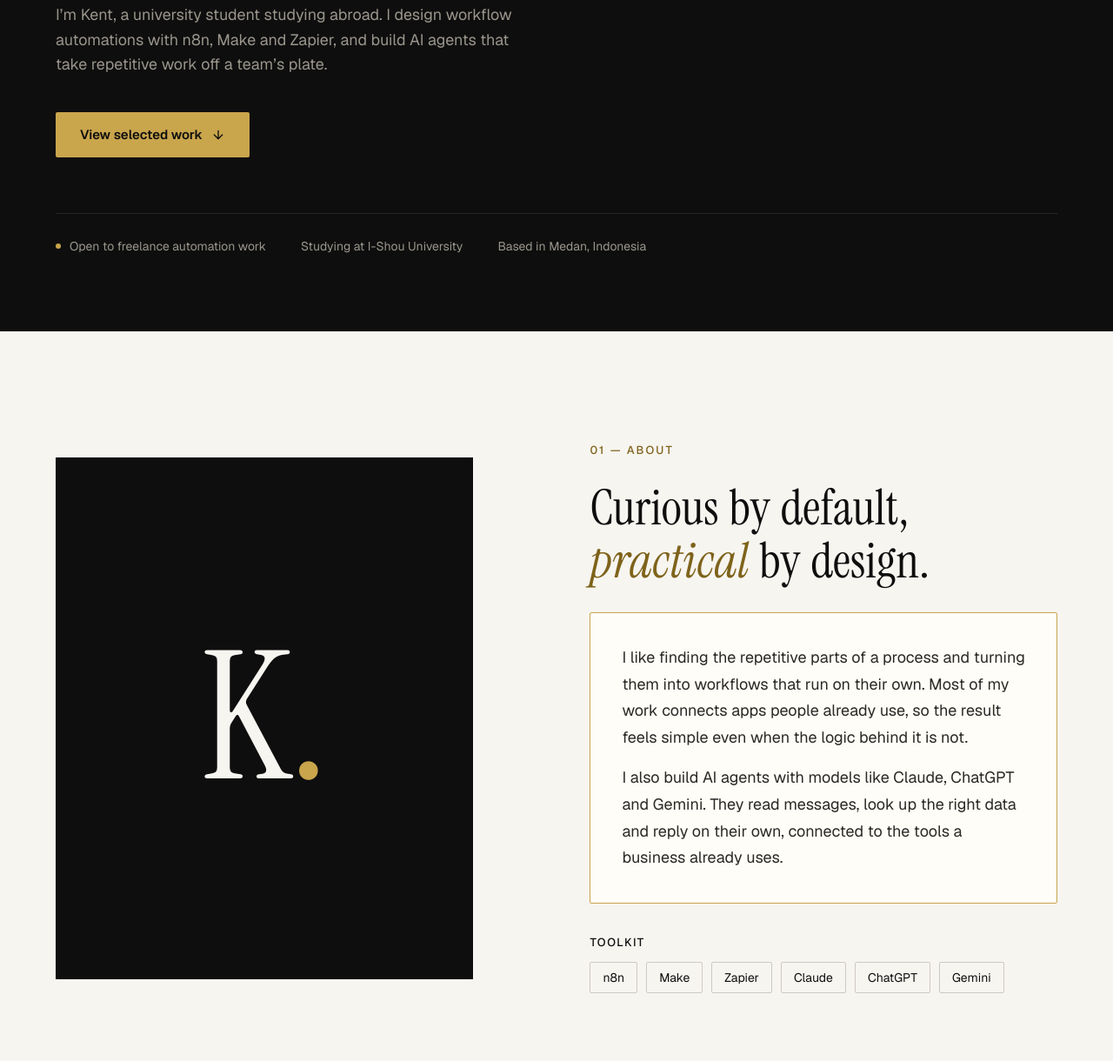
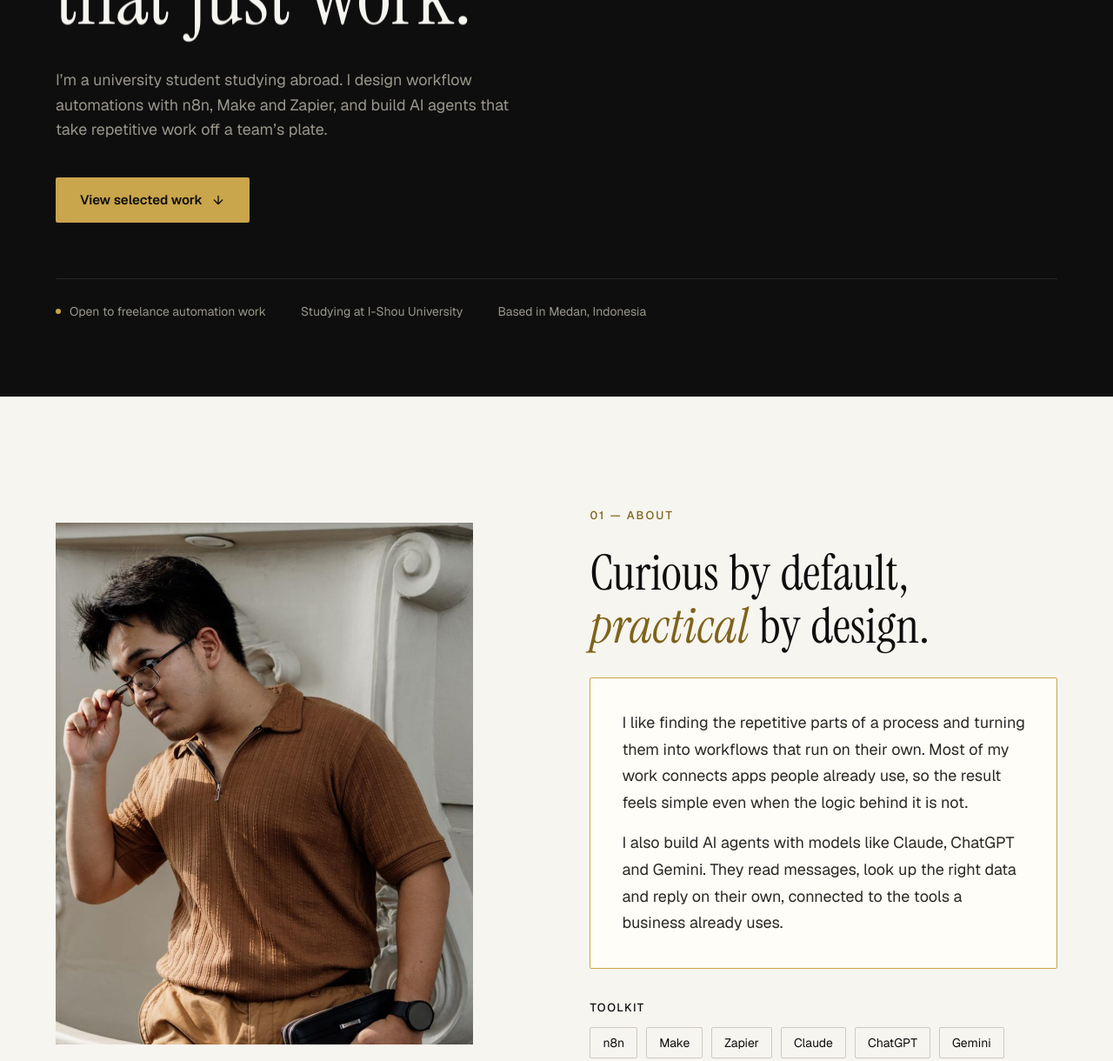
Before and after one commit to Kentlacan/kent-portfolio, a plain HTML site: page index.html in a window 1280 px wide. Shown: the part 590-1810 px from the top of the page at 87% size. Drawn offline with nearby package versions, Linux system fonts and the light colour scheme.

Commit message:
Add portrait photo and greeting

```diff
--- a/animations.js
+++ b/animations.js
@@ -66,11 +66,13 @@
       var h1 = $('h1', hero);
       var lines = splitLines(h1);
       var tl = gsap.timeline({ defaults: { ease: EASE } });
+      var greeting = $('.greeting', hero);
       tl.from($('p', hero), { autoAlpha: 0, x: -24, duration: 0.7 }, 0.2)
-        .from(lines, { yPercent: 110, duration: 1.1, stagger: 0.12, ease: 'power4.out' }, 0.3)
-        .from(h1.nextElementSibling, { autoAlpha: 0, y: 24, duration: 0.8 }, 0.75)
-        .from(h1.nextElementSibling.nextElementSibling, { autoAlpha: 0, y: 24, duration: 0.8 }, 0.9)
-        .from($$(':scope > div:last-child > span', hero), { autoAlpha: 0, y: 16, duration: 0.6, stagger: 0.08 }, 1.05);
+        .from(greeting, { autoAlpha: 0, y: 24, duration: 0.8 }, 0.3)
+        .from(lines, { yPercent: 110, duration: 1.1, stagger: 0.12, ease: 'power4.out' }, 0.5)
+        .from(h1.nextElementSibling, { autoAlpha: 0, y: 24, duration: 0.8 }, 0.95)
+        .from(h1.nextElementSibling.nextElementSibling, { autoAlpha: 0, y: 24, duration: 0.8 }, 1.1)
+        .from($$(':scope > div:last-child > span', hero), { autoAlpha: 0, y: 16, duration: 0.6, stagger: 0.08 }, 1.25);
     }
 
     // ---------- Section headings (eyebrow + h2) ----------
@@ -89,15 +91,15 @@
     // ---------- About ----------
     var about = $('#about');
     if (about) {
-      var photo = $('[role="img"]', about);
+      var photo = $('.portrait', about);
       if (photo) {
         gsap.from(photo, {
           autoAlpha: 0, x: side(-80).x, y: side(-80).y, duration: 1.1, ease: EASE,
           scrollTrigger: { trigger: photo, start: 'clamp(top 85%)', once: true }
         });
-        var mono = photo.firstElementChild;
-        if (mono) gsap.from(mono, {
-          scale: 0.8, autoAlpha: 0, duration: 1.2, delay: 0.25, ease: EASE,
+        var img = photo.querySelector('img');
+        if (img) gsap.from(img, {
+          scale: 1.18, duration: 1.6, ease: 'power2.out',
           scrollTrigger: { trigger: photo, start: 'clamp(top 85%)', once: true }
         });
       }
--- a/index.html
+++ b/index.html
@@ -113,8 +113,9 @@ body{overflow-x:clip}
 <section aria-label="Introduction" style="max-width: 1360px; margin: 0 auto; padding: clamp(72px, 10vw, 140px) clamp(20px, 5vw, 80px) clamp(56px, 7vw, 96px); min-height: 640px; box-sizing: border-box; display: flex; flex-direction: column; justify-content: space-between; gap: 64px">
 <div style="display: flex; flex-direction: column; gap: 32px">
 <p class="rise" style="margin: 0; display: flex; align-items: center; gap: 14px; font-size: 13px; font-weight: 500; letter-spacing: 0.16em; text-transform: uppercase; color: #C9A54C"><span style="display: inline-block; width: 32px; height: 1px; background: #C9A54C"></span>Portfolio — 2026</p>
+<p class="rise d1 greeting" style="margin: 0; font-family: 'Instrument Serif', Georgia, serif; font-size: clamp(28px, 2.8vw, 40px); line-height: 1.2; color: #F7F5F0">Hi, I’m <span style="font-style: italic; color: #C9A54C">Kent</span>.</p>
 <h1 class="rise d1" style="margin: 0; max-width: 100%; font-family: 'Instrument Serif', Georgia, serif; font-weight: 400; font-size: clamp(46px, 7.4vw, 116px); line-height: 1.08; letter-spacing: 0; word-spacing: 0.06em">I build <em style="font-style: italic; color: #C9A54C">automations</em><br>and AI Agents<br>that just work.</h1>
-<p class="rise d2" style="margin: 0; max-width: 46ch; font-size: clamp(17px, 1.4vw, 20px); line-height: 1.6; color: #9A968C">I’m Kent, a university student studying abroad. I design workflow automations with n8n, Make and Zapier, and build AI agents that take repetitive work off a team’s plate.</p>
+<p class="rise d2" style="margin: 0; max-width: 46ch; font-size: clamp(17px, 1.4vw, 20px); line-height: 1.6; color: #9A968C">I’m a university student studying abroad. I design workflow automations with n8n, Make and Zapier, and build AI agents that take repetitive work off a team’s plate.</p>
 <div class="rise d3" style="display: flex; flex-wrap: wrap; align-items: center; gap: 16px 28px; margin-top: 8px">
 <a href="#work" class="btn-gold" style="display: inline-flex; align-items: center; gap: 10px; min-height: 52px; padding: 0 28px; background: #C9A54C; color: #0E0E0E; border-radius: 2px; font-size: 15px; font-weight: 600">View selected work
 <svg width="16" height="16" viewBox="0 0 24 24" fill="none" stroke="currentColor" stroke-width="2" stroke-linecap="round" stroke-linejoin="round" aria-hidden="true"><path d="M12 5v14M5 12l7 7 7-7"></path></svg>
@@ -131,7 +132,7 @@ body{overflow-x:clip}
 <!-- ABOUT (light) -->
 <section id="about" class="on-light" aria-labelledby="about-title" style="background: #F7F5F0; color: #0E0E0E">
 <div style="max-width: 1360px; margin: 0 auto; padding: clamp(80px, 10vw, 144px) clamp(20px, 5vw, 80px); box-sizing: border-box; display: grid; grid-template-columns: repeat(auto-fit, minmax(min(380px, 100%), 1fr)); gap: clamp(40px, 6vw, 96px); align-items: center">
-<div role="img" aria-label="Kent monogram" style="aspect-ratio: 4 / 5; max-width: 480px; width: 100%; background: #0E0E0E; display: flex; align-items: center; justify-content: center"><span aria-hidden="true" style="font-family: 'Instrument Serif', Georgia, serif; font-size: clamp(120px, 16vw, 220px); line-height: 1; color: #F7F5F0">K<span style="color: #C9A54C">.</span></span></div>
+<div class="portrait" style="aspect-ratio: 4 / 5; max-width: 480px; width: 100%; overflow: hidden; background: #EDEAE2"><img src="kent-portrait.jpg" alt="Portrait of Kent" width="960" height="1200" loading="lazy" style="display: block; width: 100%; height: 100%; object-fit: cover"></div>
 <div style="display: flex; flex-direction: column; gap: 28px">
 <p style="margin: 0; font-size: 13px; font-weight: 500; letter-spacing: 0.16em; text-transform: uppercase; color: #7E631B">01 — About</p>
 <h2 id="about-title" style="margin: 0; font-family: 'Instrument Serif', Georgia, serif; font-weight: 400; font-size: clamp(38px, 4.4vw, 64px); line-height: 1.08; letter-spacing: 0; word-spacing: 0.04em; text-wrap: balance">Curious by default, <em style="font-style: italic; color: #7E631B">practical</em> by design.</h2>
```
Also changed, not shown: kent-portrait.jpg (added).
